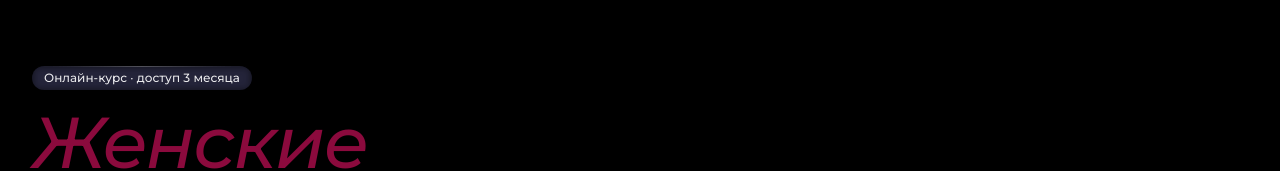
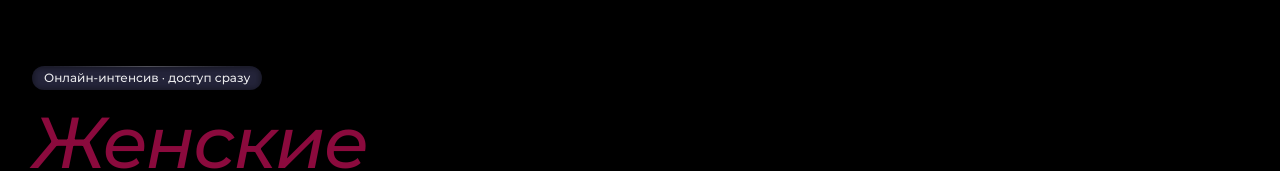
Before and after one commit to pr-poehali-dev/quantum-data-initiative-66, a React (Vite) app: page / in a window 1280 px wide. Shown: the part 225-396 px from the top of the page. Built offline with nearby package versions, Linux system fonts and the light colour scheme.

Commit message:
`Update course access label`
или на русском:

`Обновить текст доступа курса`

```diff
--- a/src/components/HeroContent.tsx
+++ b/src/components/HeroContent.tsx
@@ -10,7 +10,7 @@ export default function HeroContent() {
         >
           <div className="absolute top-0 left-1 right-1 h-px bg-gradient-to-r from-transparent via-white/30 to-transparent rounded-full" />
           <span className="text-white text-xs font-medium relative z-10">
-            Онлайн-курс · доступ 3 месяца
+            Онлайн-интенсив · доступ сразу
           </span>
         </div>
 
```
